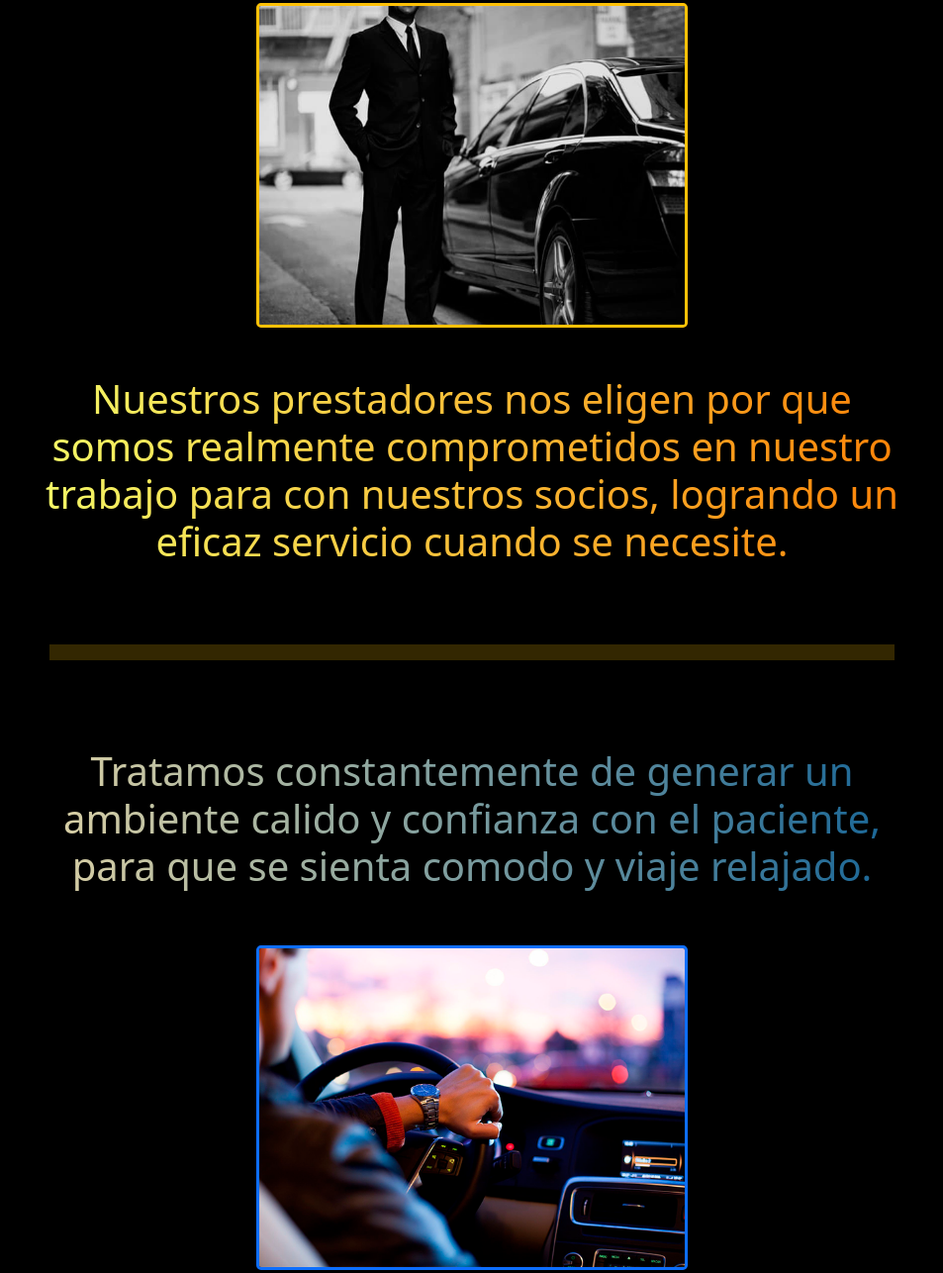
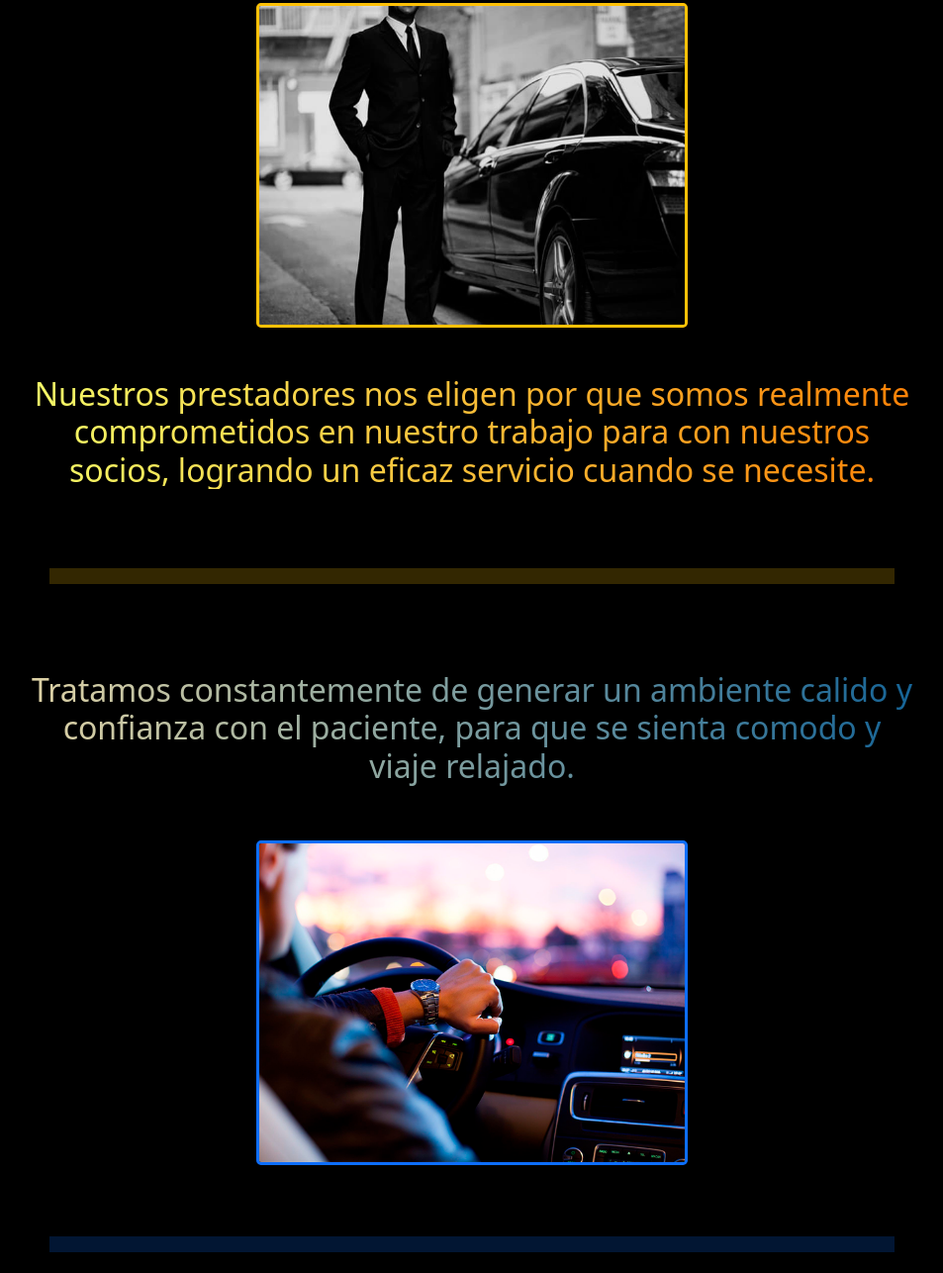
Before and after one commit to NicolasMoreira2236/PhenomBOOTSTRAP, a plain HTML site: page nosotros.html in a window 1280 px wide. Shown: the part 127-1413 px from the top of the page at 99% size, without its empty margins (163-1116 px from the left). Drawn offline with nearby package versions, Linux system fonts and the light colour scheme.

Commit message:
cheqquing

```diff
--- a/style.css
+++ b/style.css
@@ -62,18 +62,21 @@ li:not(.nav-item1){
     padding-left: 2REM;}
 
 #texto1nos{
+    font-size: 2rem;
     background-image: linear-gradient(to right,#f3ff6d, #fd7b01);
     color: transparent;
     -webkit-background-clip: text;
 
 }
 #texto2nos{
+    font-size: 2rem;
     background-image: linear-gradient(to right,#e9d8a6, #0a5e96);
     color: transparent;
     -webkit-background-clip: text;
 
 }
 #texto3nos{
+    font-size: 2rem;
     background-image: linear-gradient(to right,#0a5e96,#012a3a);
     color: transparent;
     -webkit-background-clip: text;
```
